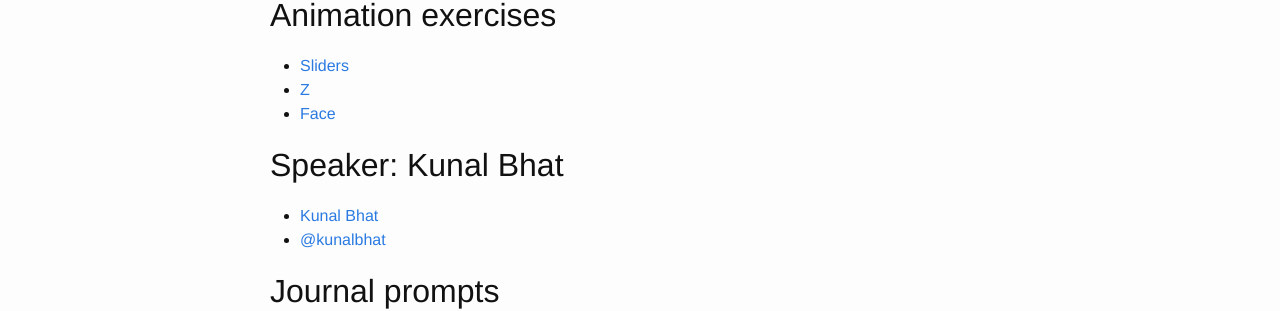
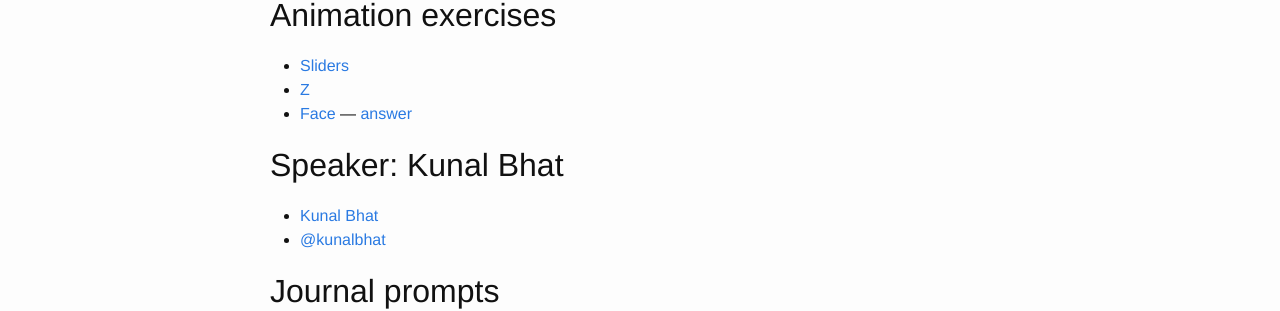
Before and after one commit to tsl-html-css/tsl-html-css.github.io, a Jekyll site: the page built from _posts/2015-03-05-9.2.md, in a window 1280 px wide. Shown: the part 461-772 px from the top of the page. Built offline with Jekyll 4.4.1, drawn with Linux system fonts in a browser that asks for light colours.

Commit message:
Face answer.

```diff
--- a/_posts/2015-03-05-9.2.md
+++ b/_posts/2015-03-05-9.2.md
@@ -19,7 +19,7 @@ categories: class
 
 * [Sliders](http://jsbin.com/zekeni/1/edit?html,css,output)
 * [Z](http://jsbin.com/dowado/1/edit?html,css,output)
-* [Face](http://jsbin.com/tuyovu/2/edit?html,css,output)
+* [Face](http://jsbin.com/tuyovu/2/edit?html,css,output) — [answer](http://jsbin.com/tuyovu/3/edit?html,css,output)
 
 ## Speaker: Kunal Bhat
 
```
